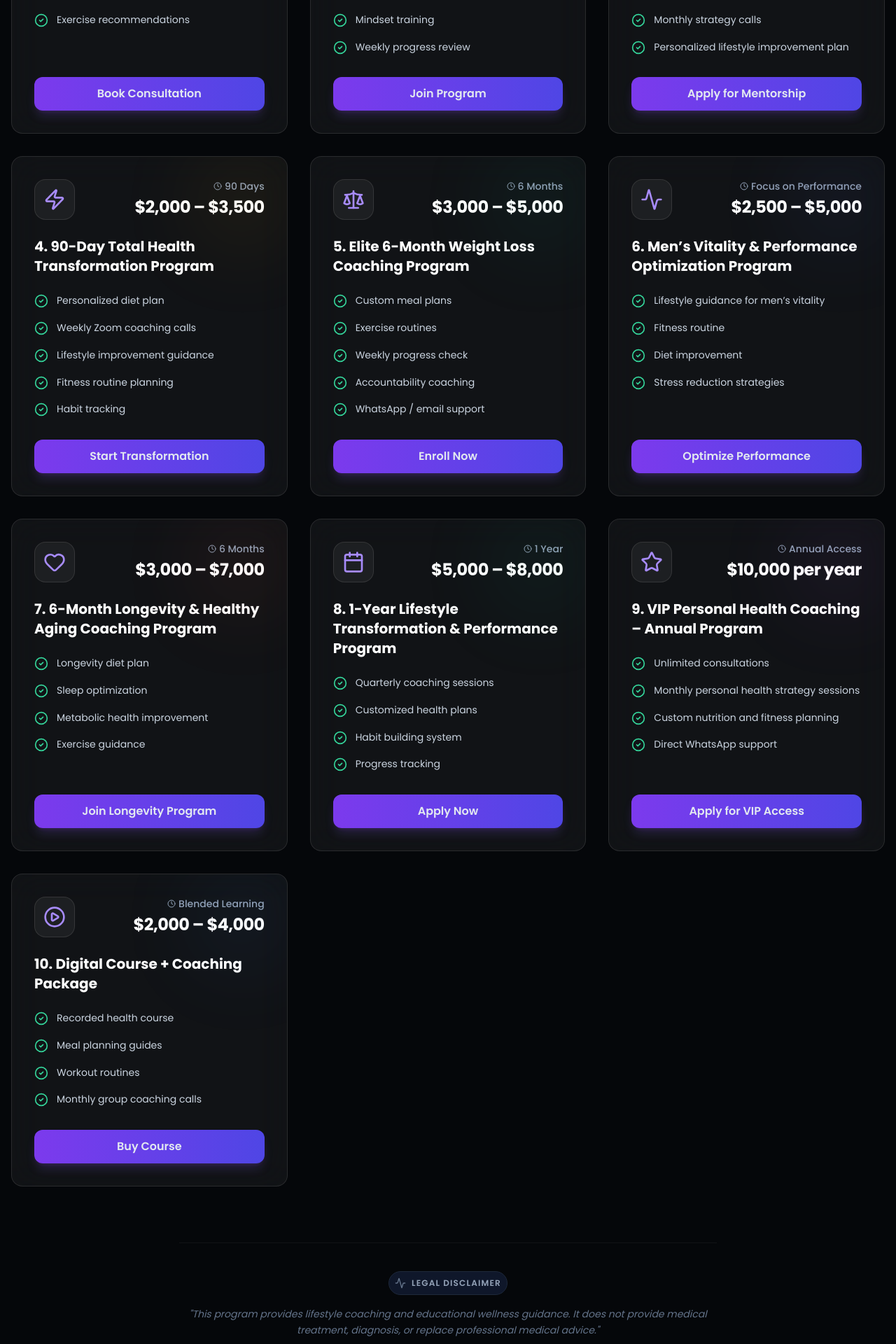
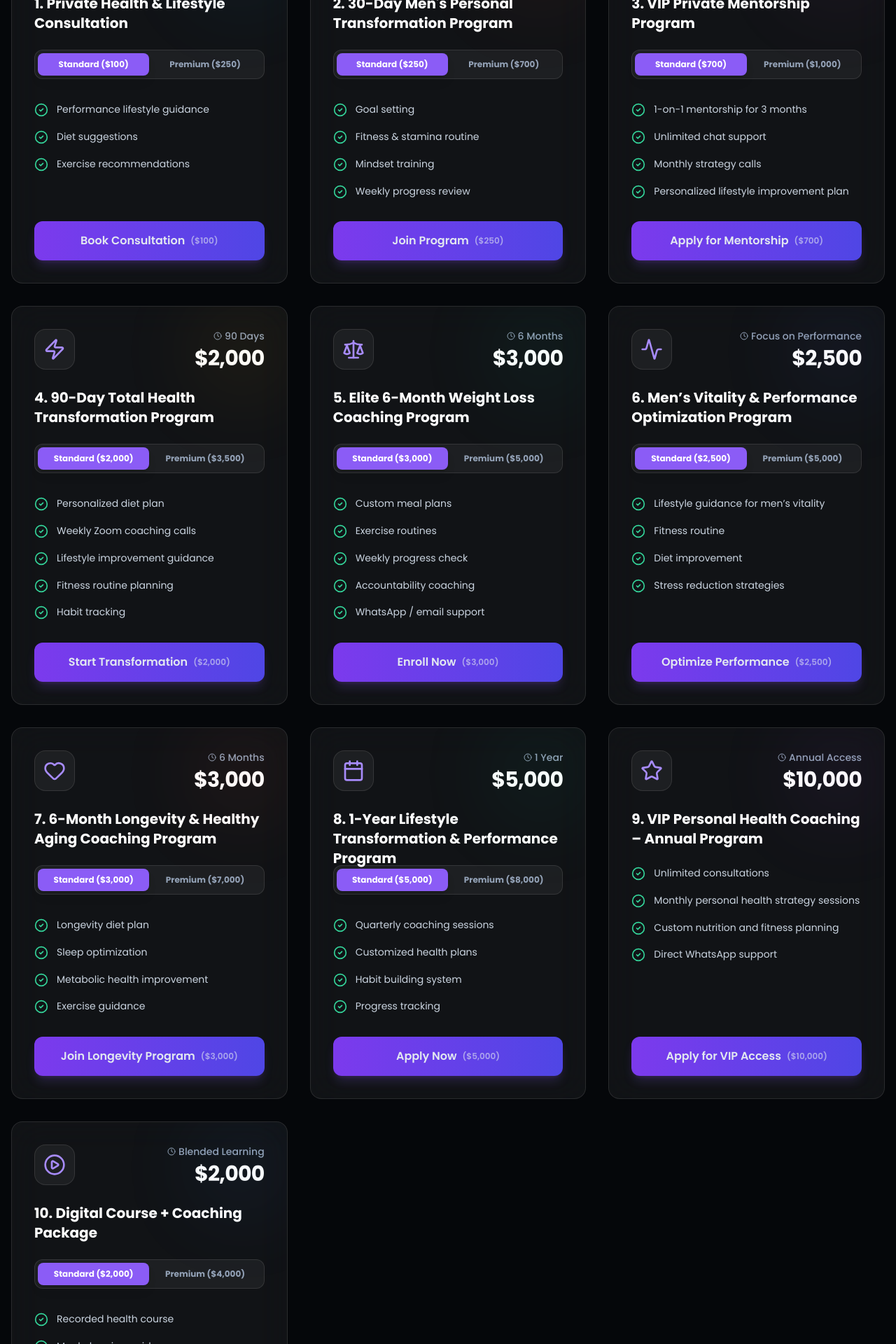
Before and after one commit to pranavvwhoo/alpha_enterprises, a Next.js app: page / in a window 1280 px wide. Shown: the part 3420-5340 px from the top of the page at 70% size. Built offline with nearby package versions, Linux system fonts and the light colour scheme.

Commit message:
feat: add price selection and update disclaimer in InternationalServices

```diff
--- a/components/InternationalServices.tsx
+++ b/components/InternationalServices.tsx
@@ -1,5 +1,6 @@
 'use client'
 
+import { useState } from 'react'
 import { motion } from 'framer-motion'
 import {
   Users,
@@ -15,13 +16,16 @@ import {
   CheckCircle2,
   Clock,
   Video,
-  MessagesSquare
+  MessagesSquare,
+  AlertCircle
 } from 'lucide-react'
 
 const programs = [
   {
+    id: 'p1',
     title: "1. Private Health & Lifestyle Consultation",
-    price: "$100 – $250",
+    minPrice: 100,
+    maxPrice: 250,
     duration: "30–45 minute session",
     platform: "WhatsApp or Zoom",
     includes: [
@@ -34,8 +38,10 @@ const programs = [
     color: "from-blue-500/20 to-cyan-500/20"
   },
   {
+    id: 'p2',
     title: "2. 30-Day Men's Personal Transformation Program",
-    price: "$250 – $700",
+    minPrice: 250,
+    maxPrice: 700,
     duration: "30 Days",
     includes: [
       "Goal setting",
@@ -48,8 +54,10 @@ const programs = [
     color: "from-orange-500/20 to-red-500/20"
   },
   {
+    id: 'p3',
     title: "3. VIP Private Mentorship Program",
-    price: "$700 – $1000",
+    minPrice: 700,
+    maxPrice: 1000,
     duration: "3 Months",
     includes: [
       "1-on-1 mentorship for 3 months",
@@ -62,8 +70,10 @@ const programs = [
     color: "from-purple-500/20 to-pink-500/20"
   },
   {
+    id: 'p4',
     title: "4. 90-Day Total Health Transformation Program",
-    price: "$2,000 – $3,500",
+    minPrice: 2000,
+    maxPrice: 3500,
     duration: "90 Days",
     includes: [
       "Personalized diet plan",
@@ -77,8 +87,10 @@ const programs = [
     color: "from-yellow-500/20 to-amber-500/20"
   },
   {
+    id: 'p5',
     title: "5. Elite 6-Month Weight Loss Coaching Program",
-    price: "$3,000 – $5,000",
+    minPrice: 3000,
+    maxPrice: 5000,
     duration: "6 Months",
     includes: [
       "Custom meal plans",
@@ -92,8 +104,10 @@ const programs = [
     color: "from-emerald-500/20 to-teal-500/20"
   },
   {
+    id: 'p6',
     title: "6. Men’s Vitality & Performance Optimization Program",
-    price: "$2,500 – $5,000",
+    minPrice: 2500,
+    maxPrice: 5000,
     duration: "Focus on Performance",
     includes: [
       "Lifestyle guidance for men’s vitality",
@@ -106,8 +120,10 @@ const programs = [
     color: "from-indigo-500/20 to-blue-500/20"
   },
   {
+    id: 'p7',
     title: "7. 6-Month Longevity & Healthy Aging Coaching Program",
-    price: "$3,000 – $7,000",
+    minPrice: 3000,
+    maxPrice: 7000,
     duration: "6 Months",
     includes: [
       "Longevity diet plan",
@@ -120,8 +136,10 @@ const programs = [
     color: "from-rose-500/20 to-orange-500/20"
   },
   {
+    id: 'p8',
     title: "8. 1-Year Lifestyle Transformation & Performance Program",
-    price: "$5,000 – $8,000",
+    minPrice: 5000,
+    maxPrice: 8000,
     duration: "1 Year",
     includes: [
       "Quarterly coaching sessions",
@@ -134,8 +152,10 @@ const programs = [
     color: "from-teal-500/20 to-emerald-500/20"
   },
   {
+    id: 'p9',
     title: "9. VIP Personal Health Coaching – Annual Program",
-    price: "$10,000 per year",
+    minPrice: 10000,
+    maxPrice: 10000,
     duration: "Annual Access",
     includes: [
       "Unlimited consultations",
@@ -148,8 +168,10 @@ const programs = [
     color: "from-violet-500/20 to-fuchsia-500/20"
   },
   {
+    id: 'p10',
     title: "10. Digital Course + Coaching Package",
-    price: "$2,000 – $4,000",
+    minPrice: 2000,
+    maxPrice: 4000,
     duration: "Blended Learning",
     includes: [
       "Recorded health course",
@@ -164,15 +186,19 @@ const programs = [
 ]
 
 export default function InternationalServices() {
-  const handlePayment = (programName: string, priceString: string) => {
-    // Extract minimum numeric value from price string like "$100 – $250"
-    const amountMatch = priceString.match(/\d+(?:,\d+)*/);
-    const amount = amountMatch ? parseInt(amountMatch[0].replace(/,/g, '')) : 100;
+  const [selectedPrices, setSelectedPrices] = useState<Record<string, 'min' | 'max'>>(
+    Object.fromEntries(programs.map(p => [p.id, 'min']))
+  );
 
+  const togglePrice = (id: string, type: 'min' | 'max') => {
+    setSelectedPrices(prev => ({ ...prev, [id]: type }));
+  };
+
+  const handlePayment = (programName: string, amount: number) => {
     if (typeof window !== 'undefined' && (window as any).Razorpay) {
       const options = {
         key: "rzp_live_S1OBgRIU2RJzSd",
-        amount: amount * 100, // USD centers (same as paise logic but for dollars)
+        amount: amount * 100, // USD cents
         currency: "USD",
         name: "Alpha Enterprises",
         description: programName,
@@ -226,7 +252,16 @@ export default function InternationalServices() {
             <h2 className="text-4xl md:text-5xl lg:text-6xl font-bold mb-6 premium-gradient-text tracking-tight">
               Premium International Wellness Programs
             </h2>
-            <p className="text-xl text-slate-400 font-medium">
+
+            {/* New Disclaimer Added Here */}
+            <div className="mb-10 p-4 border border-rose-500/30 bg-rose-500/5 rounded-2xl inline-block max-w-2xl">
+              <p className="text-rose-400 text-xs md:text-sm font-bold tracking-widest uppercase flex items-center justify-center gap-2">
+                <AlertCircle className="w-4 h-4" />
+                THE PROGRAM PROVIDES LIFESTYLE COACHING AND EDUCATIONAL GUIDANCE AND DOES NOT REPLACE MEDICAL ADVICE
+              </p>
+            </div>
+
+            <p className="text-xl text-slate-400 font-medium mt-4">
               Specifically curated for our US & International Clients.
               <span className="text-slate-200 ml-2 font-semibold">Exclusively priced in USD ($).</span>
             </p>
@@ -234,9 +269,14 @@ export default function InternationalServices() {
         </div>
 
         <div className="grid grid-cols-1 md:grid-cols-2 lg:grid-cols-3 gap-6 lg:gap-8">
-          {programs.map((program, index) => (
+          {programs.map((program, index) => {
+            const isSelected = selectedPrices[program.id] === 'max';
+            const currentPrice = isSelected ? program.maxPrice : program.minPrice;
+            const hasRange = program.minPrice !== program.maxPrice;
+
+            return (
               <motion.div
-              key={index}
+                key={program.id}
                 initial={{ opacity: 0, y: 30 }}
                 whileInView={{ opacity: 1, y: 0 }}
                 viewport={{ once: true }}
@@ -244,7 +284,7 @@ export default function InternationalServices() {
                 whileHover={{ y: -10 }}
                 className="group relative"
               >
-              <div className="h-full glass-card p-8 flex flex-col justify-between overflow-hidden relative">
+                <div className="h-full glass-card p-8 flex flex-col justify-between overflow-hidden relative border-white/10 group-hover:border-violet-500/30 transition-all duration-500">
                   {/* Background Sparkle */}
                   <div className={`absolute top-0 right-0 w-32 h-32 bg-gradient-to-br ${program.color} blur-3xl rounded-full opacity-50 group-hover:opacity-80 transition-opacity`}></div>
 
@@ -257,15 +297,33 @@ export default function InternationalServices() {
                         <div className="text-sm font-medium text-slate-400 mb-1 flex items-center justify-end gap-1">
                           <Clock className="w-3 h-3" /> {program.duration}
                         </div>
-                      <div className="text-2xl font-bold text-white tracking-tight">
-                        {program.price}
+                        <div className="text-3xl font-bold text-white tracking-tight">
+                          ${currentPrice.toLocaleString()}
                         </div>
                       </div>
                     </div>
 
-                  <h3 className="text-xl font-bold text-white mb-6 group-hover:text-violet-300 transition-colors">
+                    <h3 className="text-xl font-bold text-white mb-6 group-hover:text-violet-300 transition-colors h-14">
                       {program.title}
                     </h3>
+
+                    {/* Price Selector */}
+                    {hasRange && (
+                      <div className="flex bg-white/5 p-1 rounded-xl mb-8 border border-white/10">
+                        <button
+                          onClick={() => togglePrice(program.id, 'min')}
+                          className={`flex-1 py-2 text-xs font-bold rounded-lg transition-all ${!isSelected ? 'bg-violet-500 text-white shadow-lg' : 'text-slate-400 hover:text-slate-200'}`}
+                        >
+                          Standard (${program.minPrice.toLocaleString()})
+                        </button>
+                        <button
+                          onClick={() => togglePrice(program.id, 'max')}
+                          className={`flex-1 py-2 text-xs font-bold rounded-lg transition-all ${isSelected ? 'bg-violet-500 text-white shadow-lg' : 'text-slate-400 hover:text-slate-200'}`}
+                        >
+                          Premium (${program.maxPrice.toLocaleString()})
+                        </button>
+                      </div>
+                    )}
 
                     <div className="space-y-4 mb-8">
                       {program.includes.map((item, idx) => (
@@ -279,35 +337,23 @@ export default function InternationalServices() {
 
                   <div className="mt-auto">
                     <button
-                    onClick={() => handlePayment(program.title, program.price)}
-                    className="w-full premium-button group/btn"
+                      onClick={() => handlePayment(program.title, currentPrice)}
+                      className="w-full premium-button group/btn py-4"
                     >
-                    <span className="relative z-10">{program.buttonText}</span>
+                      <span className="relative z-10 flex items-center justify-center gap-2">
+                        {program.buttonText}
+                        <span className="text-xs opacity-60">(${currentPrice.toLocaleString()})</span>
+                      </span>
                       <div className="absolute inset-x-0 h-px -bottom-px bg-gradient-to-r from-transparent via-emerald-400 to-transparent opacity-0 group-hover/btn:opacity-100 transition-opacity"></div>
                     </button>
                   </div>
                 </div>
               </motion.div>
-          ))}
+            )
+          })}
         </div>
 
-
-        {/* Legal Disclaimer */}
-        <motion.div
-          initial={{ opacity: 0 }}
-          whileInView={{ opacity: 1 }}
-          viewport={{ once: true }}
-          className="mt-20 pt-10 border-t border-white/5 text-center max-w-3xl mx-auto"
-        >
-          <div className="inline-flex items-center justify-center p-2 mb-4 rounded-full bg-slate-900 border border-slate-800 text-slate-500">
-            <Activity className="w-4 h-4 mr-2" />
-            <span className="text-xs uppercase tracking-widest font-semibold text-slate-400">Legal Disclaimer</span>
-          </div>
-          <p className="text-slate-500 text-sm leading-relaxed italic">
-            &quot;This program provides lifestyle coaching and educational wellness guidance.
-            It does not provide medical treatment, diagnosis, or replace professional medical advice.&quot;
-          </p>
-        </motion.div>
+        {/* Removed bottom disclaimer as it's now at the top */}
       </div>
     </section>
   )
```
Lines whose indentation alone changed are shown as unchanged.
